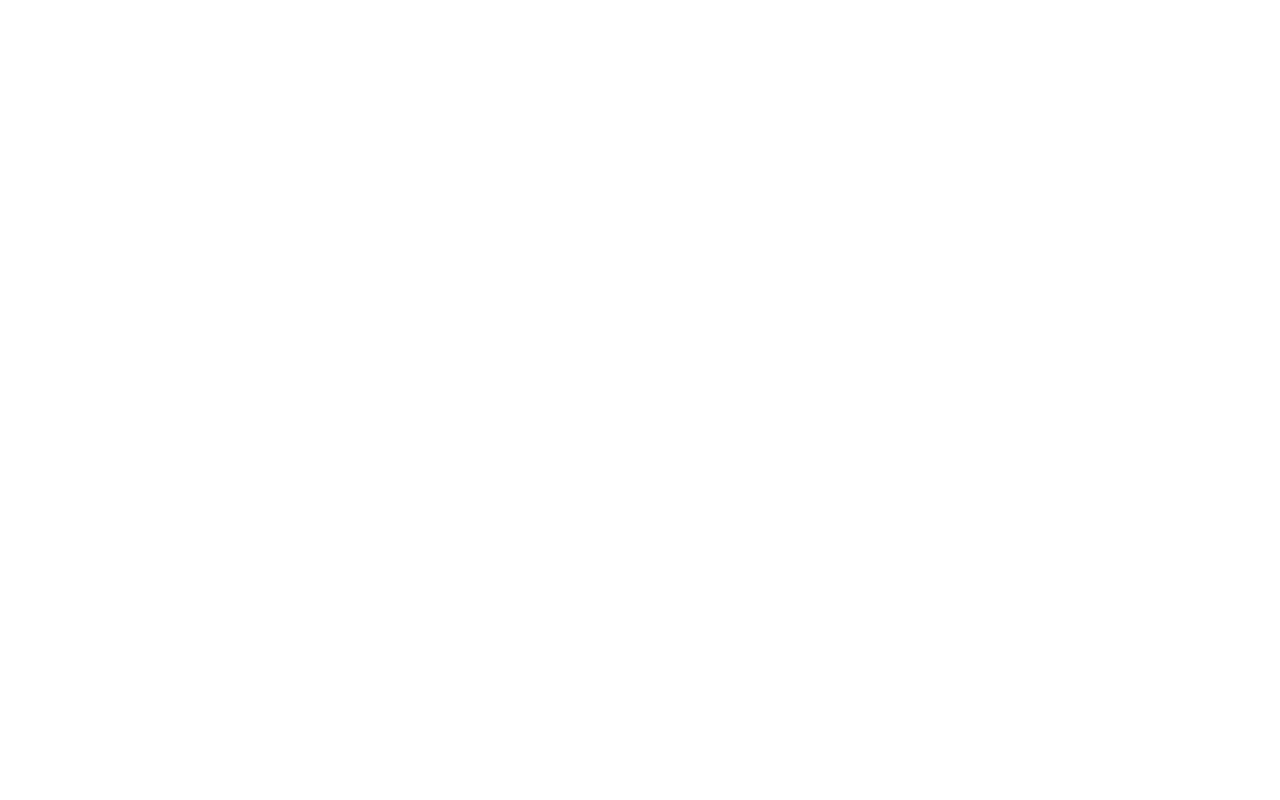
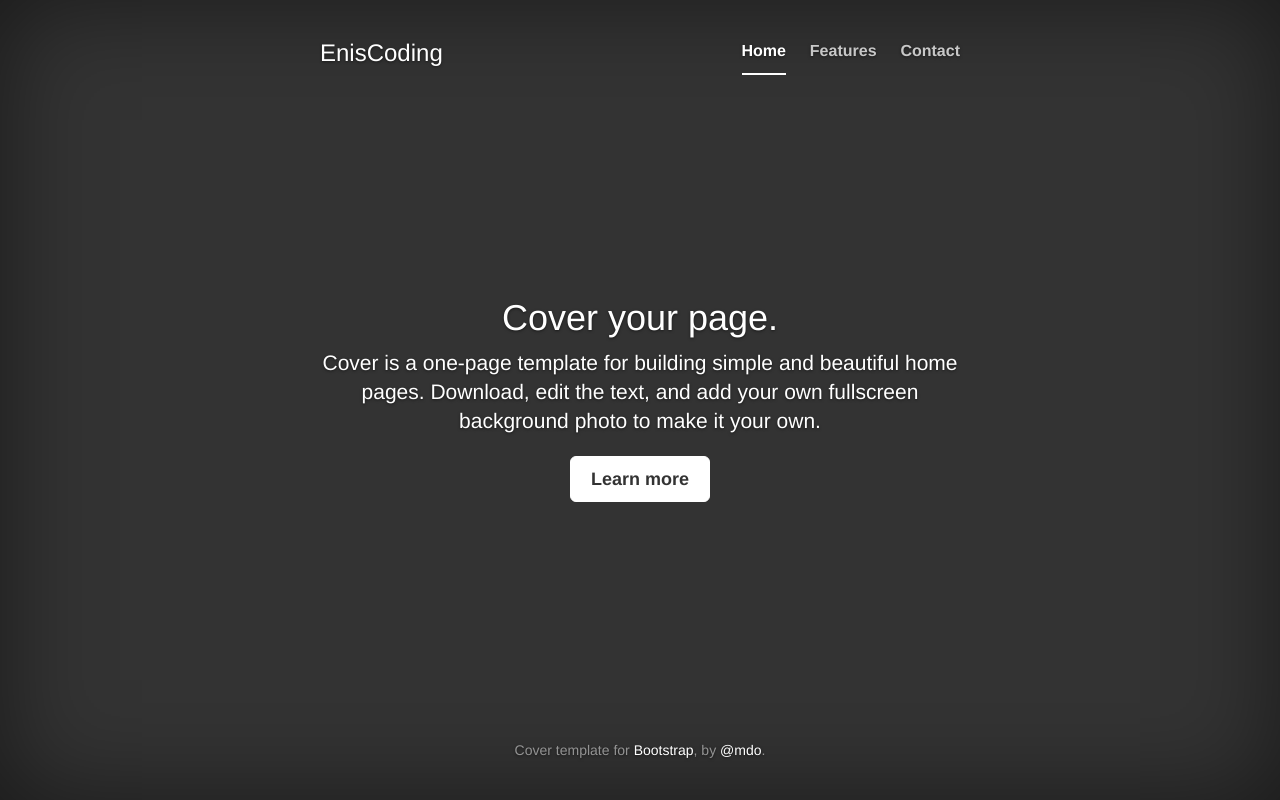
Before and after one commit to DevFest-Sfax-2016/EnisCoding, a plain HTML site: page index.html in a window 1280 px wide. Drawn offline with nearby package versions, Linux system fonts and the light colour scheme.

Commit message:
Template working

```diff
--- /dev/null
+++ b/css/cover.css
@@ -0,0 +1,163 @@
+/*
+ * Globals
+ */
+
+/* Links */
+a,
+a:focus,
+a:hover {
+    color: #fff;
+}
+
+/* Custom default button */
+.btn-default,
+.btn-default:hover,
+.btn-default:focus {
+    color: #333;
+    text-shadow: none; /* Prevent inheritance from `body` */
+    background-color: #fff;
+    border: 1px solid #fff;
+}
+
+
+/*
+ * Base structure
+ */
+
+html,
+body {
+    height: 100%;
+    background-color: #333;
+}
+body {
+    color: #fff;
+    text-align: center;
+    text-shadow: 0 1px 3px rgba(0,0,0,.5);
+}
+
+/* Extra markup and styles for table-esque vertical and horizontal centering */
+.site-wrapper {
+    display: table;
+    width: 100%;
+    height: 100%; /* For at least Firefox */
+    min-height: 100%;
+    -webkit-box-shadow: inset 0 0 100px rgba(0,0,0,.5);
+    box-shadow: inset 0 0 100px rgba(0,0,0,.5);
+}
+.site-wrapper-inner {
+    display: table-cell;
+    vertical-align: top;
+}
+.cover-container {
+    margin-right: auto;
+    margin-left: auto;
+}
+
+/* Padding for spacing */
+.inner {
+    padding: 30px;
+}
+
+
+/*
+ * Header
+ */
+.masthead-brand {
+    margin-top: 10px;
+    margin-bottom: 10px;
+}
+
+.masthead-nav > li {
+    display: inline-block;
+}
+.masthead-nav > li + li {
+    margin-left: 20px;
+}
+.masthead-nav > li > a {
+    padding-right: 0;
+    padding-left: 0;
+    font-size: 16px;
+    font-weight: bold;
+    color: #fff; /* IE8 proofing */
+    color: rgba(255,255,255,.75);
+    border-bottom: 2px solid transparent;
+}
+.masthead-nav > li > a:hover,
+.masthead-nav > li > a:focus {
+    background-color: transparent;
+    border-bottom-color: #a9a9a9;
+    border-bottom-color: rgba(255,255,255,.25);
+}
+.masthead-nav > .active > a,
+.masthead-nav > .active > a:hover,
+.masthead-nav > .active > a:focus {
+    color: #fff;
+    border-bottom-color: #fff;
+}
+
+@media (min-width: 768px) {
+    .masthead-brand {
+        float: left;
+    }
+    .masthead-nav {
+        float: right;
+    }
+}
+
+
+/*
+ * Cover
+ */
+
+.cover {
+    padding: 0 20px;
+}
+.cover .btn-lg {
+    padding: 10px 20px;
+    font-weight: bold;
+}
+
+
+/*
+ * Footer
+ */
+
+.mastfoot {
+    color: #999; /* IE8 proofing */
+    color: rgba(255,255,255,.5);
+}
+
+
+/*
+ * Affix and center
+ */
+
+@media (min-width: 768px) {
+    /* Pull out the header and footer */
+    .masthead {
+        position: fixed;
+        top: 0;
+    }
+    .mastfoot {
+        position: fixed;
+        bottom: 0;
+    }
+    /* Start the vertical centering */
+    .site-wrapper-inner {
+        vertical-align: middle;
+    }
+    /* Handle the widths */
+    .masthead,
+    .mastfoot,
+    .cover-container {
+        width: 100%; /* Must be percentage or pixels for horizontal alignment */
+    }
+}
+
+@media (min-width: 992px) {
+    .masthead,
+    .mastfoot,
+    .cover-container {
+        width: 700px;
+    }
+}
--- a/index.html
+++ b/index.html
@@ -1,10 +1,77 @@
 <!DOCTYPE html>
 <html lang="en">
 <head>
-    <meta charset="UTF-8">
-    <title>Test your reflexes</title>
+    <meta charset="utf-8">
+    <meta http-equiv="X-UA-Compatible" content="IE=edge">
+    <meta name="viewport" content="width=device-width, initial-scale=1">
+    <!-- The above 3 meta tags *must* come first in the head; any other head content must come *after* these tags -->
+    <meta name="description" content="">
+    <meta name="author" content="">
+
+    <link rel="icon" href="https://assets-cdn.github.com/favicon.ico">
+
+
+
+    <title>Cover Template for Bootstrap</title>
+
+    <!-- Bootstrap core CSS -->
+    <link href="css/bootstrap.min.css" rel="stylesheet">
+
+    <!-- IE10 viewport hack for Surface/desktop Windows 8 bug -->
+    <link href="css/ie10-viewport-bug-workaround.css" rel="stylesheet">
+
+    <!-- Custom styles for this template -->
+    <link href="css/cover.css" rel="stylesheet">
+
 </head>
+
 <body>
+
+<div class="site-wrapper">
+
+    <div class="site-wrapper-inner">
+
+        <div class="cover-container">
+
+            <div class="masthead clearfix">
+                <div class="inner">
+                    <h3 class="masthead-brand">EnisCoding</h3>
+                    <nav>
+                        <ul class="nav masthead-nav">
+                            <li class="active"><a href="#">Home</a></li>
+                            <li><a href="#">Features</a></li>
+                            <li><a href="#">Contact</a></li>
+                        </ul>
+                    </nav>
+                </div>
+            </div>
+
+            <div class="inner cover">
+                <h1 class="cover-heading">Cover your page.</h1>
+                <p class="lead">Cover is a one-page template for building simple and beautiful home pages. Download, edit the text, and add your own fullscreen background photo to make it your own.</p>
+                <p class="lead">
+                    <a href="#" class="btn btn-lg btn-default">Learn more</a>
+                </p>
+            </div>
+
+            <div class="mastfoot">
+                <div class="inner">
+                    <p>Cover template for <a href="http://getbootstrap.com">Bootstrap</a>, by <a href="https://twitter.com/mdo">@mdo</a>.</p>
+                </div>
+            </div>
+
+        </div>
+
+    </div>
+
+</div>
+
+<!-- Bootstrap core JavaScript
+================================================== -->
+<!-- Placed at the end of the document so the pages load faster -->
+<script src="https://ajax.googleapis.com/ajax/libs/jquery/1.12.4/jquery.min.js"></script>
+<script>window.jQuery || document.write('<script src="js/vendor/jquery.min.js"><\/script>')</script>
+<script src="js/bootstrap.min.js"></script>
 
 </body>
 </html>
```
